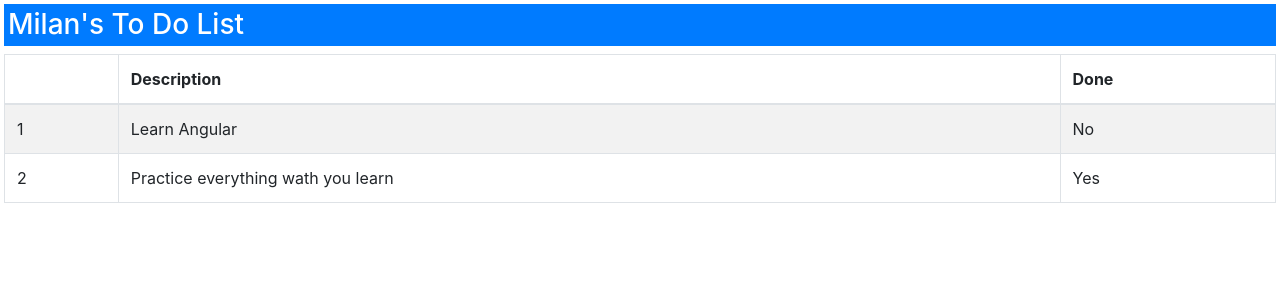
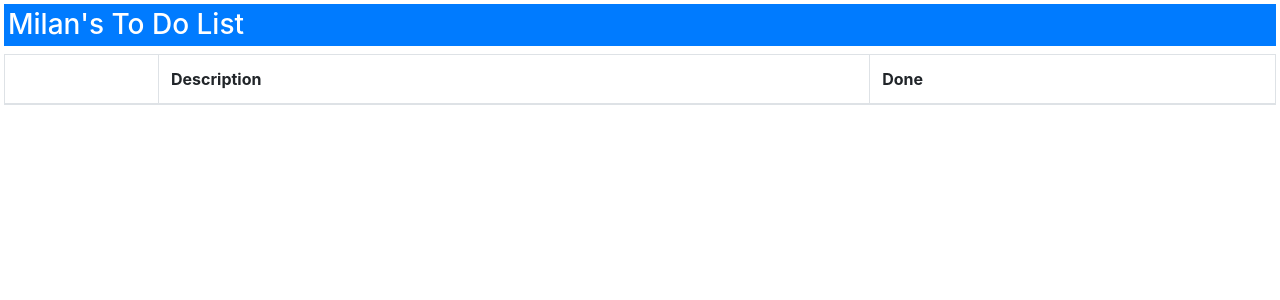
Before and after one commit to milanzivanov/todo-pro, an Angular app: page / in a window 1280 px wide. Shown: the top 300 px of the page. Built offline with nearby package versions, Linux system fonts and the light colour scheme.

Commit message:
one way to read private members in constructor

```diff
--- a/src/app/app.component.ts
+++ b/src/app/app.component.ts
@@ -18,7 +18,7 @@ export class AppComponent {
   }
 
   getTodoItems() {
-    return this.model.items;
+    return this.model.getTodoItemsFromModel;
   }
 
 }
--- a/src/app/model.ts
+++ b/src/app/model.ts
@@ -24,25 +24,30 @@
 //  my way
 
 export class TodoItem {
-  // action: string;
-  // done: boolean;
+
   constructor(private action: string, private done: boolean) {
-    // this.action = action;
-    // this.done = done;
   }
+
 }
 
 
 export class Model {
   user: string;
-  // items: any;
 
-  constructor( public items: any ) {
+  constructor( private _items: any ) {
     this.user = 'Milan';
-    this.items = [
+    this._items = [
       new TodoItem( 'Learn Angular', false),
       new TodoItem('Practice everything wath you learn', true)
     ];
   }
 
+
+  getTodoItemsFRomModel() {
+    return this._items;
+  }
+
 }
+
+const model2 = new Model(TodoItem);
+const r = model2.getTodoItemsFRomModel();
```
